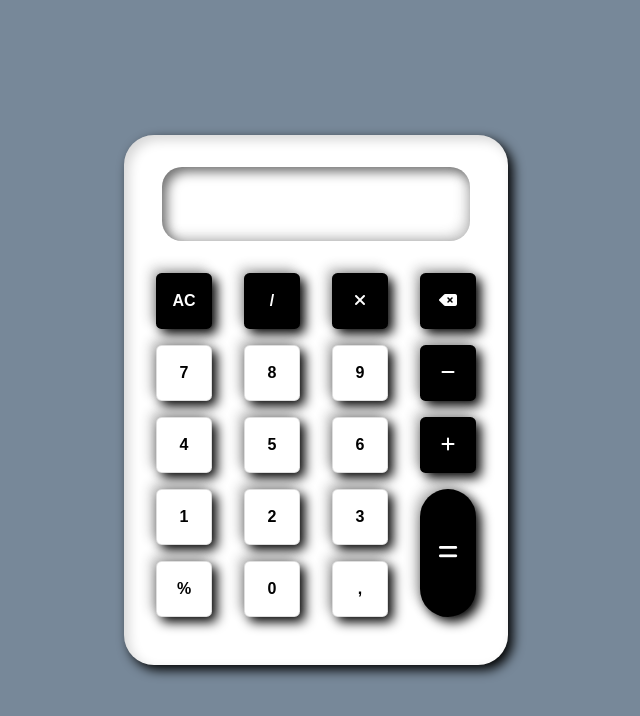
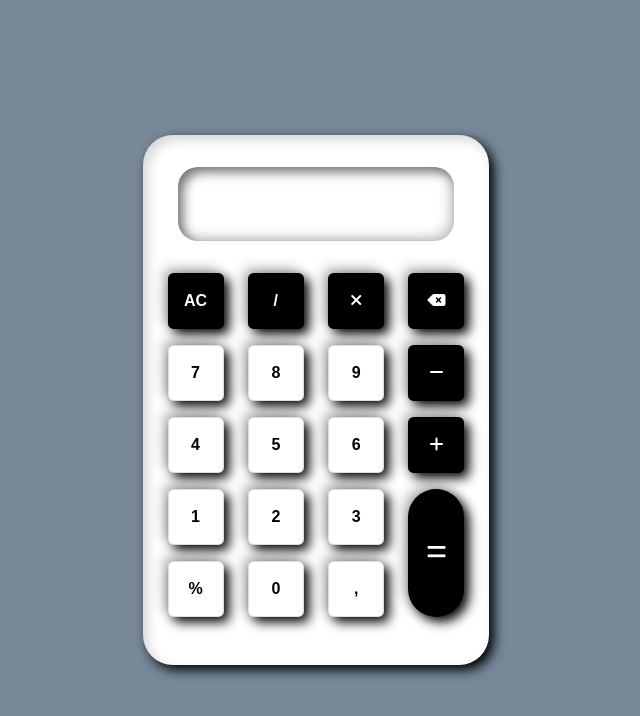
Before and after one commit to Soorajsrj12345/Calculator, a plain HTML site: page index.html in a window 1280 px wide. Shown: the whole page, without its empty margins (324-964 px from the left). Drawn offline with Linux system fonts and the light colour scheme.

Commit message:
widthchange

```diff
--- a/calculator.css
+++ b/calculator.css
@@ -11,7 +11,7 @@
     background: lightslategrey ;
 }
 .cal-box{
-    width: 30%;
+    width: 27%;
     border-radius: 30px;
     display: flex;
     flex-direction: column;
```
